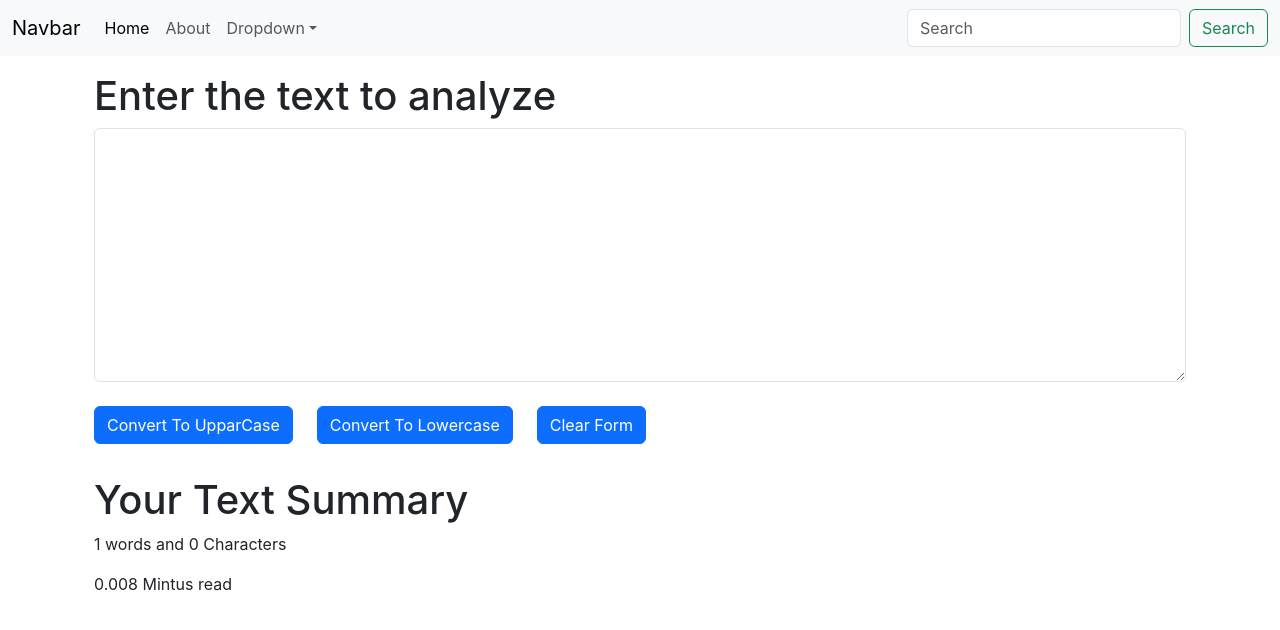
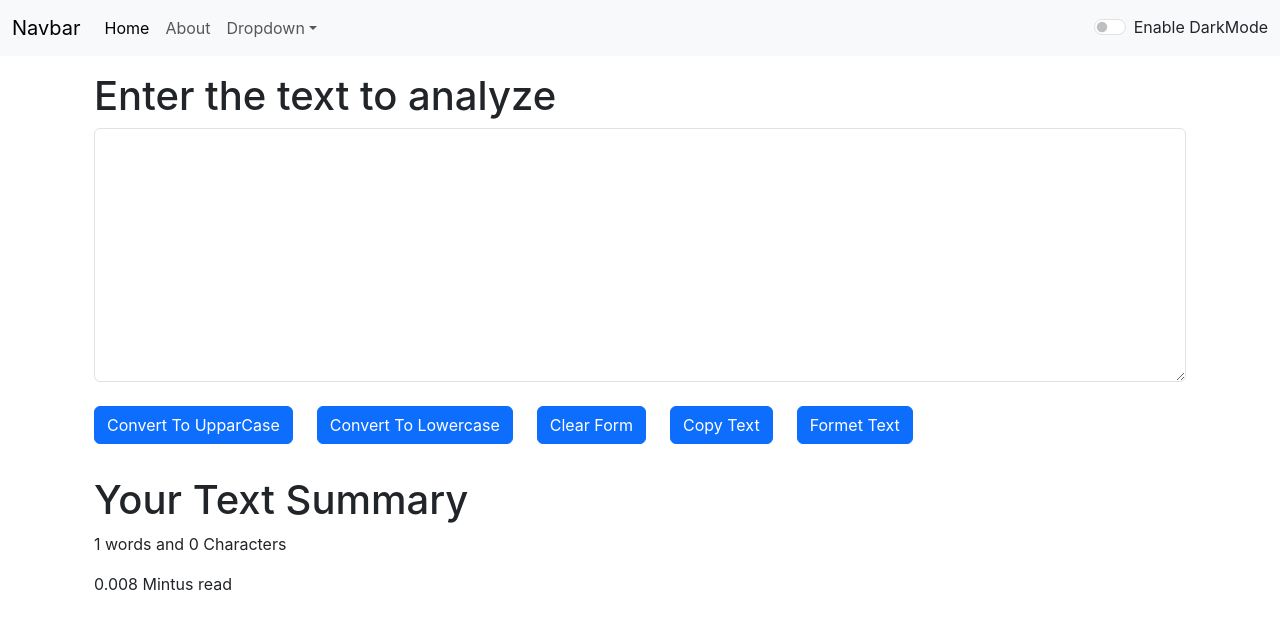
Before and after one commit to vikasyadav-78/First-React-TextUtils, a React (Create React App) app: page / in a window 1280 px wide. Shown: the top 630 px of the page. Built offline with nearby package versions, Linux system fonts and the light colour scheme.

Commit message:
copy and exctra spaces clear

```diff
--- a/src/App.js
+++ b/src/App.js
@@ -3,11 +3,13 @@ import './App.css';
 // import About from './Components/About';
 import Navbar from './Components/Navbar'
 import TextForm from './Components/TextForm'
+import React , {useState} from 'react';
 
 function App() {
+  const [mode, setmode] = useState('light'); // weather is dark mode
   return (
     <>
-      <Navbar title="Navbar" about="About" />
+      <Navbar title="Navbar" about="About" mode={mode} />
       <div className="container my-3">
         <TextForm heading="Enter the text to analyze" />
         {/* <About /> */}
--- a/src/Components/Navbar.js
+++ b/src/Components/Navbar.js
@@ -34,10 +34,16 @@ export default function navbar(props) {
             </li>
 
           </ul>
-          <form className="d-flex" role="search">
+          {/* <form className="d-flex" role="search">
             <input className="form-control me-2" type="search" placeholder="Search" aria-label="Search" />
             <button className="btn btn-outline-success" type="submit">Search</button>
-          </form>
+          </form> */}
+
+          <div class="form-check form-switch">
+            <input class="form-check-input" type="checkbox" role="switch" id="flexSwitchCheckDefault" />
+            <label class="form-check-label" for="flexSwitchCheckDefault">Enable DarkMode</label>
+          </div>
+
         </div>
       </div>
     </nav>
--- a/src/Components/TextForm.js
+++ b/src/Components/TextForm.js
@@ -25,6 +25,16 @@ export default function TextForm(props) {
         setText(clean)
     }
 
+    const handleCopy = () => {
+        var text = document.getElementById("myBox");
+        text.select();
+        navigator.clipboard.writeText(text.value);
+    }
+
+    const handleExtraSpaces = () =>{
+        let clearSpaces = text.split(/[ ] +/);
+        setText(clearSpaces.join(" "));
+    }
 
     return (
         <>
@@ -37,6 +47,8 @@ export default function TextForm(props) {
                 <button className='btn btn-primary my-2' onClick={handdleOnClick}>Convert To UpparCase</button>
                 <button className='btn btn-primary ms-4' onClick={handdleLoClick}>Convert To Lowercase</button>
                 <button className='btn btn-primary ms-4' onClick={clearTextBtn}>Clear Form</button>
+                <button className='btn btn-primary ms-4' onClick={handleCopy}>Copy Text</button>
+                <button className='btn btn-primary ms-4' onClick={handleExtraSpaces}>Formet Text</button>
             </div>
 
             <div className='container my-4'>
```
